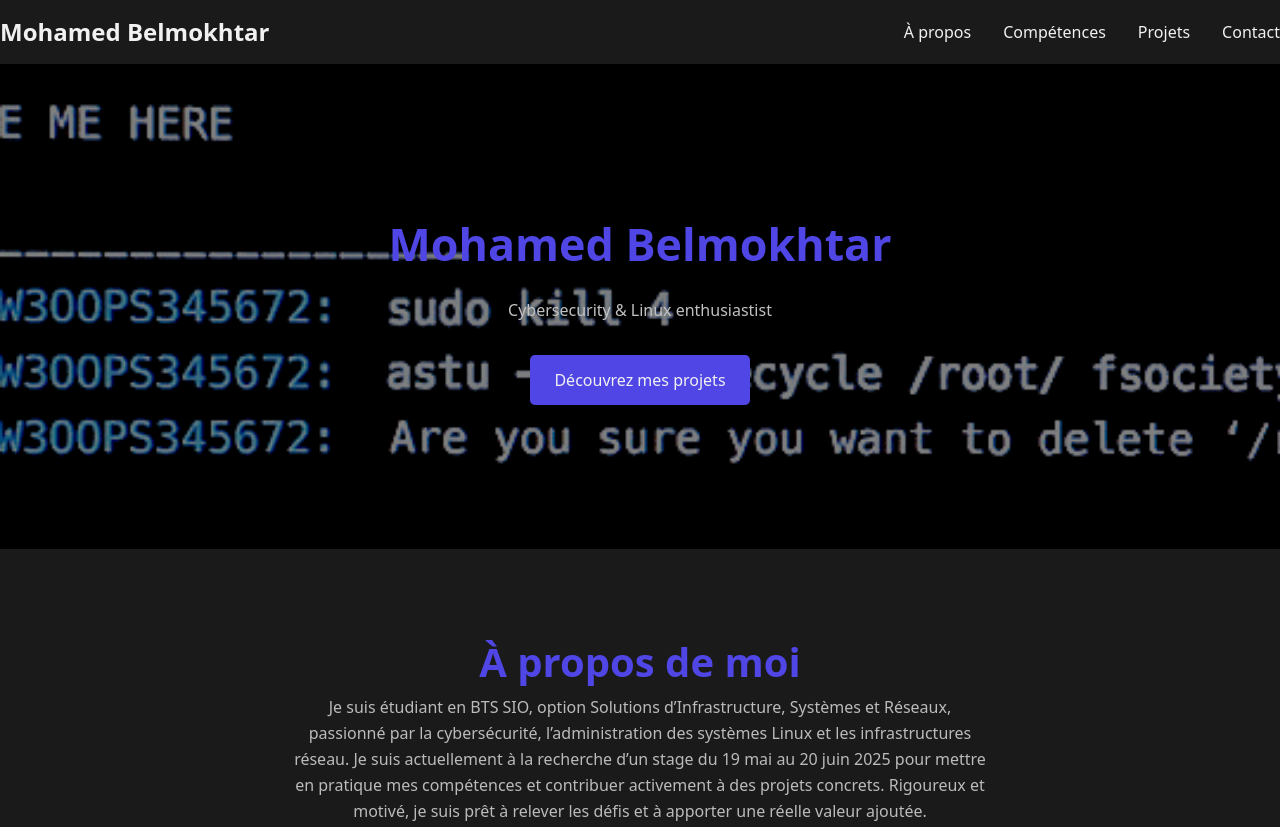
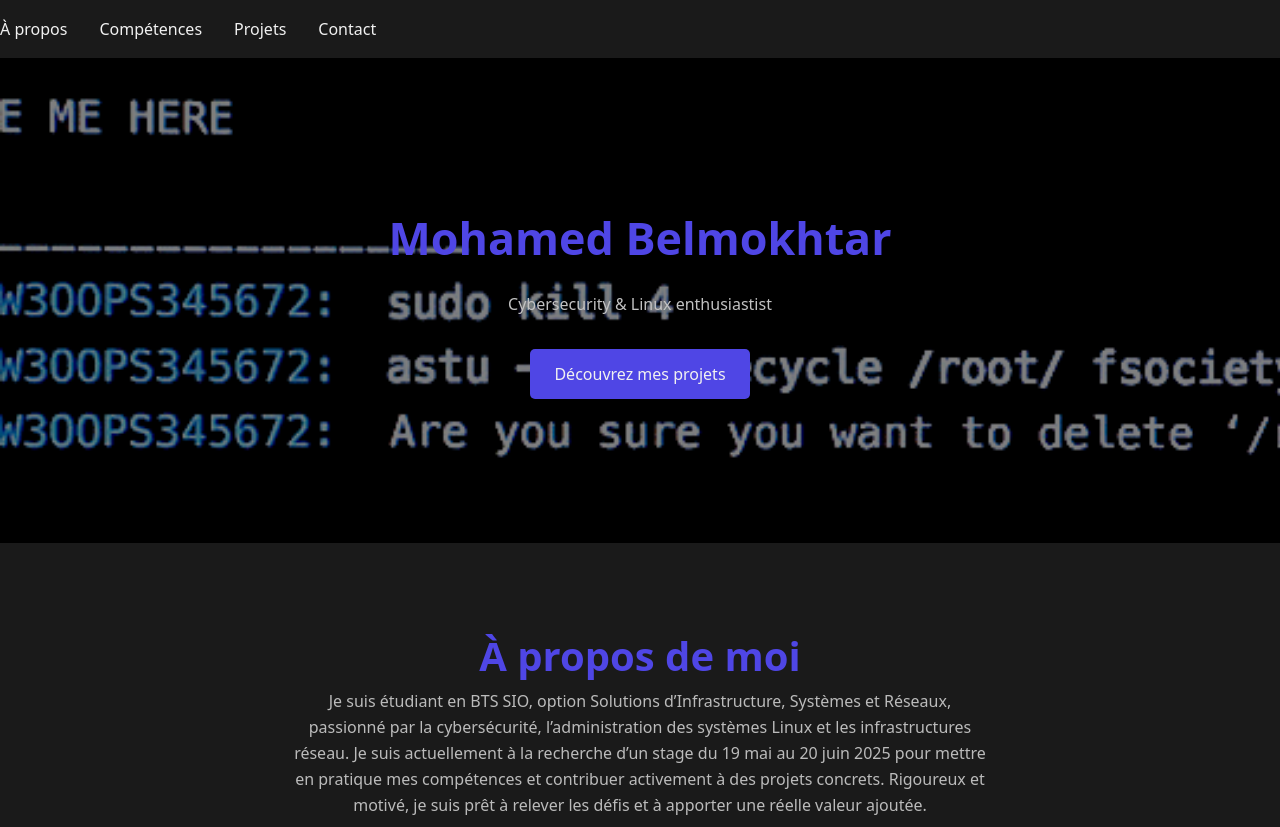
Before and after one commit to VanStarkHohenheim/Portfolio, a plain HTML site: page Portfolio/index.html in a window 1280 px wide. Shown: the top 827 px of the page. Drawn offline with nearby package versions, Linux system fonts and the light colour scheme.

Commit message:
Update index.html

```diff
--- a/Portfolio/index.html
+++ b/Portfolio/index.html
@@ -15,7 +15,6 @@
     <!-- Barre de navigation -->
     <header class="navbar">
         <nav class="container flex justify-between items-center py-4">
-            <h1 class="text-2xl font-bold text-primary">Mohamed Belmokhtar</h1>
             <ul class="flex space-x-8">
                 <li><a href="#about" class="nav-link">À propos</a></li>
                 <li><a href="#skills" class="nav-link">Compétences</a></li>
```
